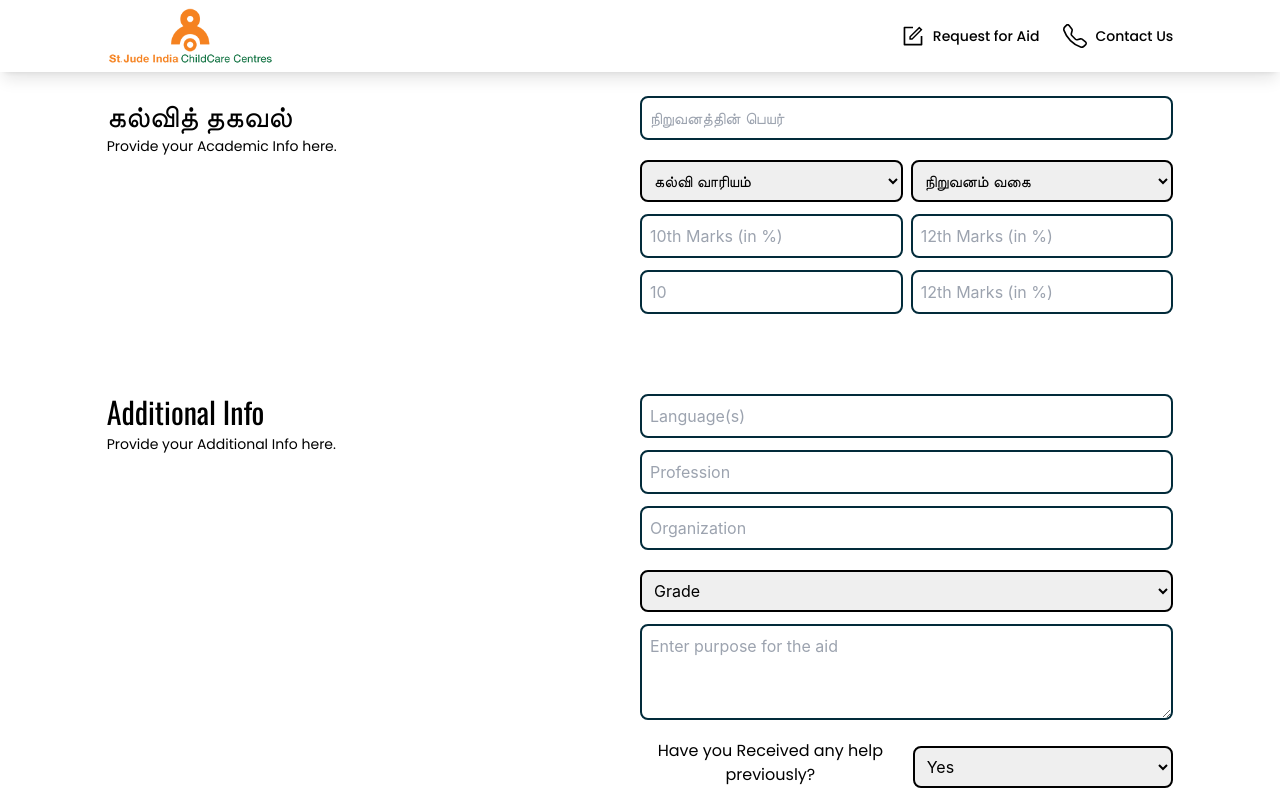
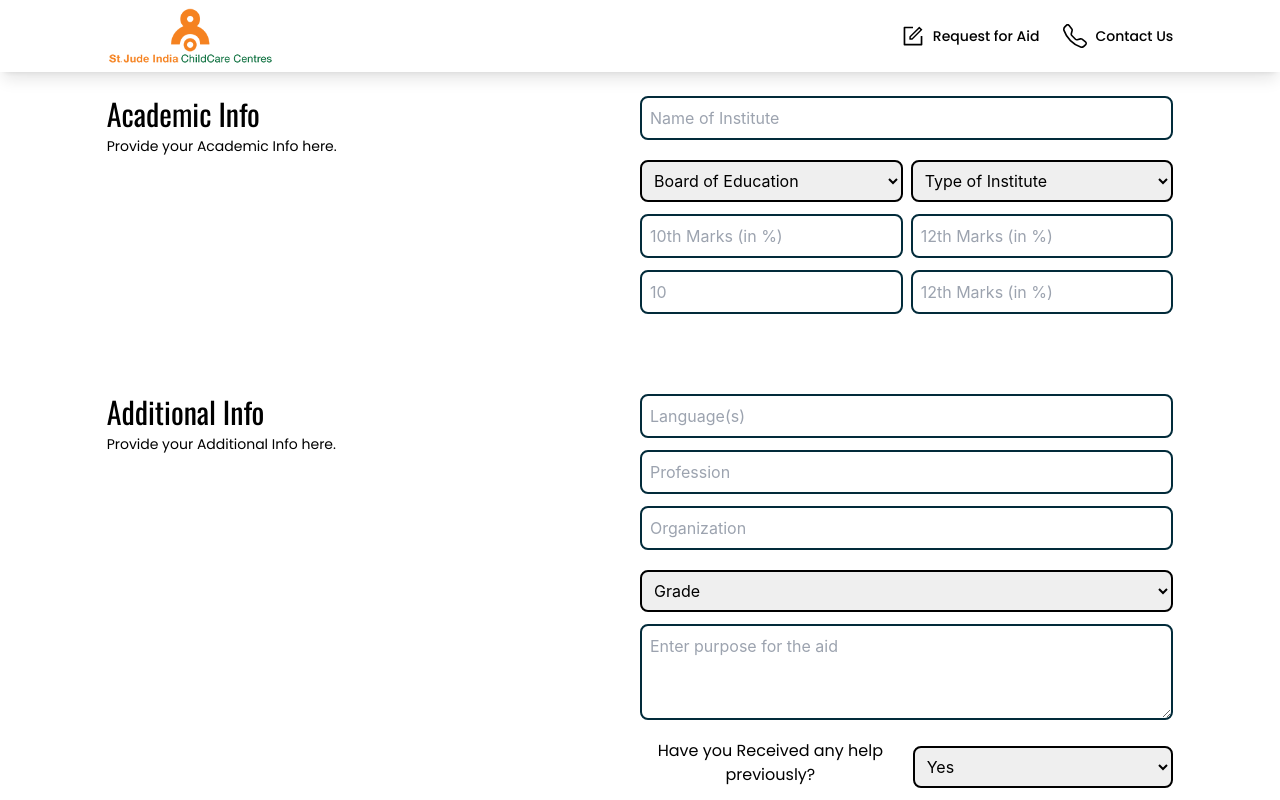
Before and after one commit to Akhilesh-2410/msproject, a React (Create React App) app in the folder frontend/: page /forms/request-aid/financial in a window 1280 px wide. Built offline with nearby package versions, Linux system fonts and the light colour scheme.

Commit message:
Updates on changes

```diff
--- a/frontend/src/App.js
+++ b/frontend/src/App.js
@@ -22,7 +22,7 @@ export const TransContext = React.createContext();
 const App = () => {
   const { t, i18n } = useTranslation();
 
-  const [language, setLanguage] = useState("ta");
+  const [language, setLanguage] = useState("en");
 
   useEffect(() => {
     i18n.changeLanguage(language);
--- a/frontend/src/pages/RequestForAid.js
+++ b/frontend/src/pages/RequestForAid.js
@@ -3,7 +3,7 @@ import TextArea from "../components/TextArea";
 import TextField from "../components/TextField";
 import Button from "../components/Button";
 import Dropdown from "../components/Dropdown";
-import {useTranslation} from "react-i18next";
+import { useTranslation } from "react-i18next";
 
 const RequestForAid = () => {
   const options = ["Yes", "No"];
@@ -15,7 +15,10 @@ const RequestForAid = () => {
     "Primary Education",
   ];
 
-  const {t, i18n} = useTranslation();
+  const { t, i18n } = useTranslation();
+
+  const [nameOfInstitute, setNameOfInstitute] = useState("");
+  const [boardOfEdu, setBoardOfEdu] = useState("");
 
   return (
     <main className="w-full space-y-20">
@@ -28,12 +31,17 @@ const RequestForAid = () => {
             </h2>
           </div>
           <div className="w-full lg:w-1/2 flex flex-col space-y-3">
-            <TextField label={t("Name of Institute")} className="w-full" />
+            <TextField
+              label={t("Name of Institute")}
+              className="w-full"
+              inputState={[nameOfInstitute, setNameOfInstitute]}
+            />
             <div className="flex flex-col lg:flex-row items-center w-full lg:space-x-2 space-y-4 lg:space-y-0">
               <Dropdown
                 options={["CBSE", "State Board", "ICSE"]}
                 className="w-full"
                 placeholder={t("Board of Education")}
+                valueState={[boardOfEdu, setBoardOfEdu]}
               />
               <Dropdown
                 options={["Private", "Public"]}
--- a/frontend/src/pages/SubmissionPreview.js
+++ b/frontend/src/pages/SubmissionPreview.js
@@ -10,7 +10,6 @@ const SubmissionPreview = () => {
   useEffect(() => {
     setUid(searchParams.get("uid"));
     setType(parseInt(searchParams.get("type")));
-
   }, []);
 
   return (
@@ -33,7 +32,7 @@ const SubmissionPreview = () => {
           </div>
         </div>
       </nav>
-      <section className="p-6 lg:p-8 w-full space-y-6 my-32 lg:my-24">
+      <main className="p-6 lg:p-8 w-full space-y-6 my-32 lg:my-24">
         <section className="flex flex-col lg:flex-row items-center lg:items-start justify-center w-full space-y-6 lg:space-y-0 lg:space-x-24 pb-8 border-b border-[rgba(0,0,0,.4)]">
           <div className="w-full lg:w-1/4 flex items-center lg:justify-start justify-center">
             <img
@@ -86,6 +85,7 @@ const SubmissionPreview = () => {
           </div>
         </section>
 
+        {type === 1 && (
           <section className="flex flex-col lg:flex-row items-center lg:items-start justify-center w-full space-y-6 lg:space-y-0 lg:space-x-24 pb-8 border-b border-[rgba(0,0,0,.4)]">
             <h1 className="font-semibold text-3xl w-full lg:w-1/4">
               Scholarship/ Financial Assistance received already
@@ -93,7 +93,10 @@ const SubmissionPreview = () => {
 
             <div className="w-full space-y-6">
               <div className="grid grid-cols-2 lg:grid-cols-3 items-start w-full gap-y-6 gap-x-6">
-              <TextOutput label={"Applied for any assistance ?"} text={"No"} />
+                <TextOutput
+                  label={"Applied for any assistance ?"}
+                  text={"No"}
+                />
                 <TextOutput
                   label={"Financial Assistance being received"}
                   text={"CBSE"}
@@ -104,6 +107,7 @@ const SubmissionPreview = () => {
               </div>
             </div>
           </section>
+        )}
 
         <section className="flex flex-col lg:flex-row items-center lg:items-start justify-center w-full space-y-6 lg:space-y-0 lg:space-x-24 pb-8 border-b border-[rgba(0,0,0,.4)]">
           <h1 className="font-semibold text-3xl w-full lg:w-1/4">
@@ -126,7 +130,7 @@ const SubmissionPreview = () => {
 
           <div className="w-full space-y-6"></div>
         </section>
-      </section>
+      </main>
     </main>
   );
 };
```
Lines whose indentation alone changed are shown as unchanged.
